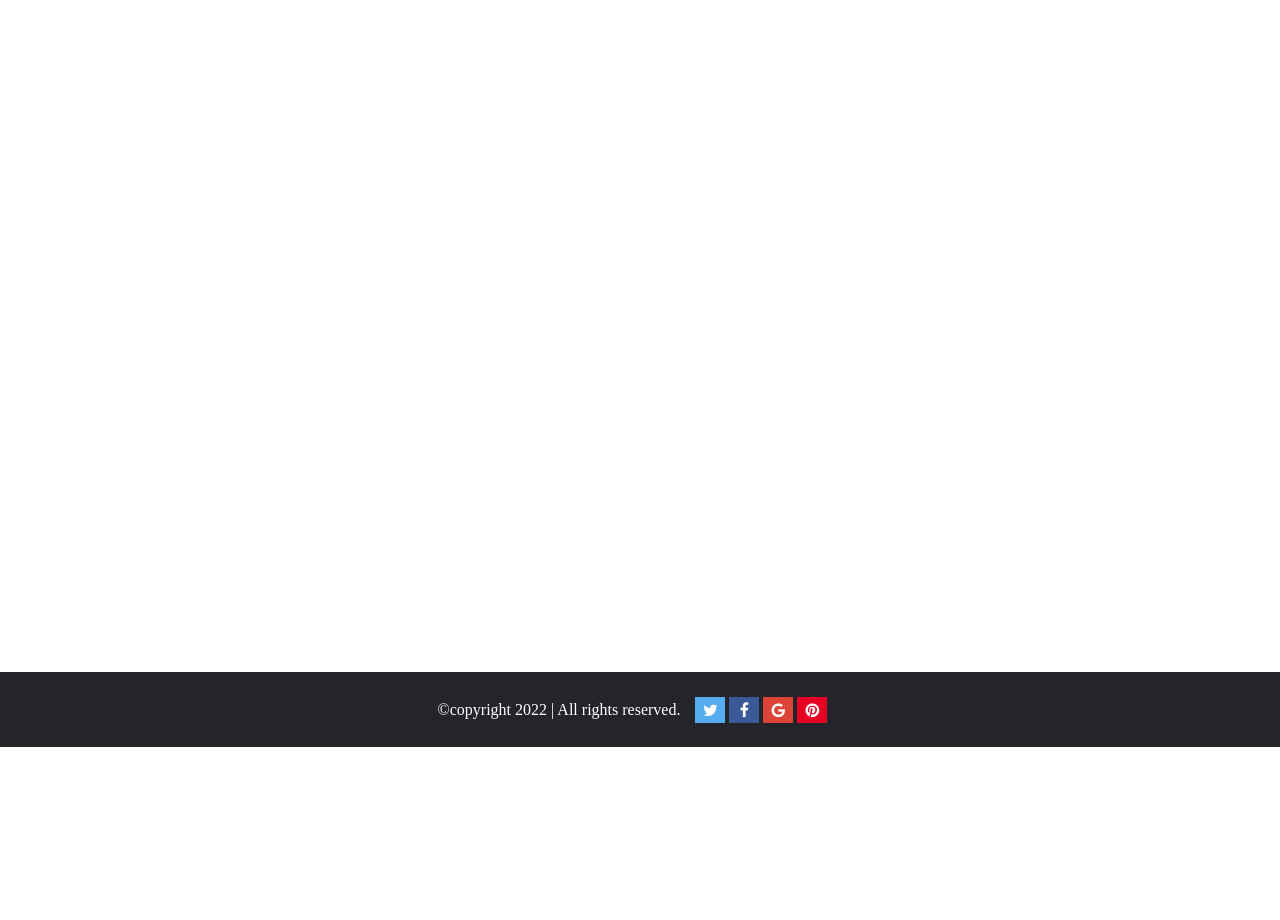
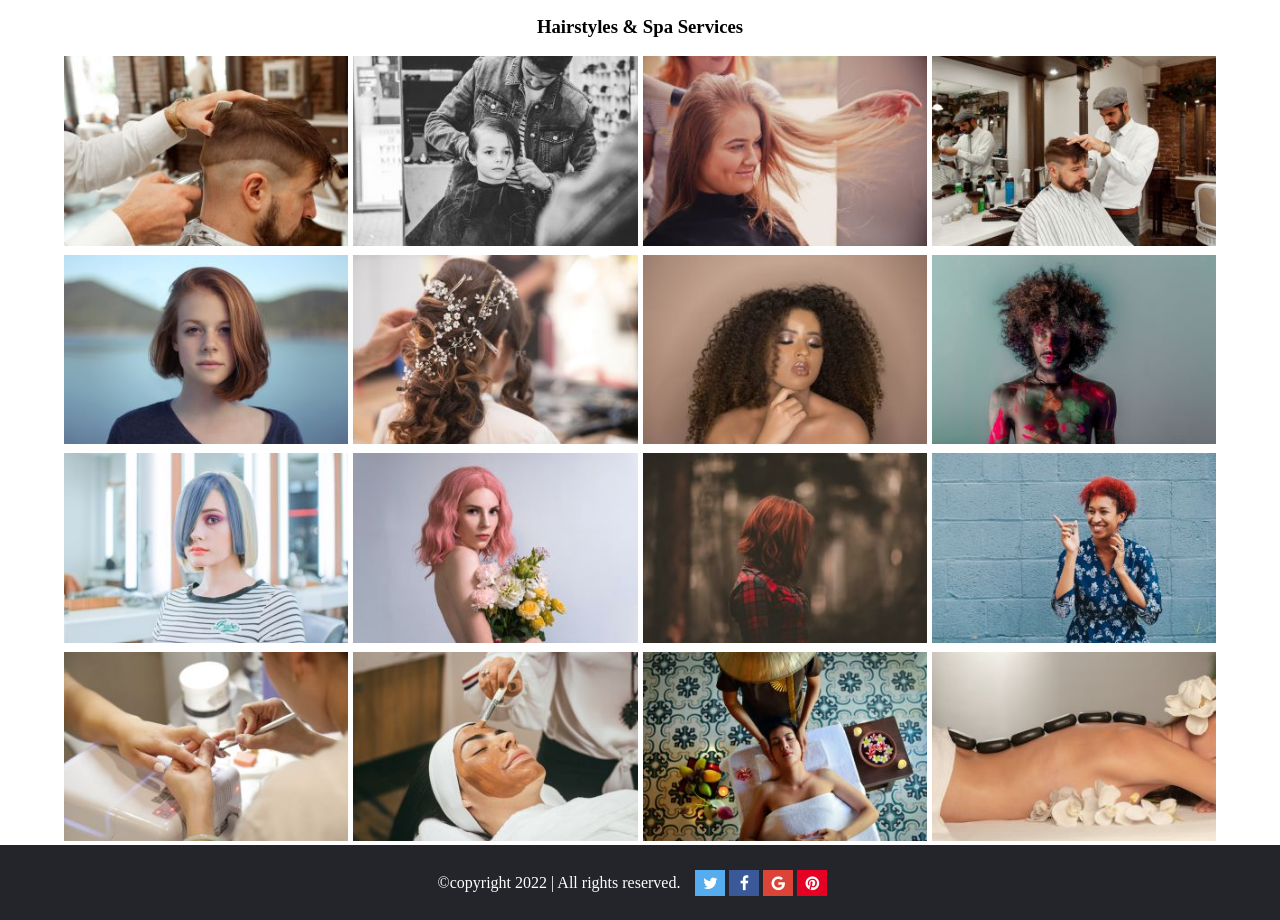
Before and after one commit to rdelena/hairsalon, a plain HTML site: page gallery.html in a window 1280 px wide. Shown: the part 53-973 px from the top of the page. Before the commit the page ends 800 px from the top, so only its background shows below. Drawn offline with Linux system fonts and the light colour scheme.

Commit message:
added content to image gallery

```diff
--- a/gallery.css
+++ b/gallery.css
@@ -49,6 +49,75 @@ body {
   background-color: white;
   border-radius: 10px;
 }
+.gallery {
+  display: grid;
+  grid-template-columns: auto auto auto auto;
+  grid-template-rows: auto;
+  list-style: none;
+  padding: 0 5%;
+  grid-template-areas:
+    "cut1 cut2 cut3 cut4"
+    "style1 style2 style3 style4"
+    "dye1 dye2 dye3 dye4"
+    "spa1 spa2 spa3 spa4";
+  gap: 5px;
+  place-items: center;
+}
+img {
+  max-width: 100%;
+  height: auto;
+}
+h3 {
+  text-align: center;
+}
+.cut1 {
+  grid-area: cut1;
+}
+.cut2 {
+  grid-area: cut2;
+}
+.cut3 {
+  grid-area: cut3;
+}
+.cut4 {
+  grid-area: cut4;
+}
+.style1 {
+  grid-area: style1;
+}
+.style2 {
+  grid-area: style2;
+}
+.style3 {
+  grid-area: style3;
+}
+.style4 {
+  grid-area: style4;
+}
+.dye1 {
+  grid-area: dye1;
+}
+.dye2 {
+  grid-area: dye2;
+}
+.dye3 {
+  grid-area: dye3;
+}
+.dye4 {
+  grid-area: dye4;
+}
+.spa1 {
+  grid-area: spa1;
+}
+.spa2 {
+  grid-area: spa2;
+}
+.spa3 {
+  grid-area: spa3;
+}
+.spa4 {
+  grid-area: spa4;
+}
 footer {
   background-color: #24252a;
   color: white;
@@ -57,9 +126,9 @@ footer {
   align-items: center;
   justify-content: center;
   height: 75px;
-  position: absolute;
+  /* position: absolute;
   bottom: 0;
-  width: 100%;
+  width: 100%; */
 }
 .social-media {
   margin: 15px;
--- a/gallery.html
+++ b/gallery.html
@@ -29,6 +29,27 @@
         </ul>
       </div>
     </nav>
+    <main>
+      <h3>Hairstyles & Spa Services</h3>
+      <ui class="gallery">
+        <li class="cut1"><a href="#"><img src="img/haircut1-edit(gallery).jpg" alt=""></a></li>
+        <li class="cut2"><a href="#"><img src="img/haircut2-edit(gallery).jpg" alt=""></a></li>
+        <li class="cut3"><a href="#"><img src="img/haircut3-edit(gallery).jpg" alt=""></a></li>
+        <li class="cut4"><a href="#"><img src="img/haircut4-edit(gallery).jpg" alt=""></a></li>
+        <li class="style1"><a href="#"><img src="img/hairstyle1-edit(gallery).jpg" alt=""></a></li>
+        <li class="style2"><a href="#"><img src="img/hairstyle2-edit(gallery).jpg" alt=""></a></li>
+        <li class="style3"><a href="#"><img src="img/hairstyle3-edit(gallery).jpg" alt=""></a></li>
+        <li class="style4"><a href="#"><img src="img/hairstyle4-edit(gallery).jpg" alt=""></a></li>
+        <li class="dye1"><a href="#"><img src="img/hairdye1-edit(gallery).jpg" alt=""></a></li>
+        <li class="dye2"><a href="#"><img src="img/hairdye2-edit(gallery).jpg" alt=""></a></li>
+        <li class="dye3"><a href="#"><img src="img/hairdye3-edit(gallery).jpg" alt=""></a></li>
+        <li class="dye4"><a href="#"><img src="img/hairdye4-edit(gallery).jpg" alt=""></a></li>
+        <li class="spa1"><a href="#"><img src="img/spa1-edit(gallery).jpg" alt=""></a></li>
+        <li class="spa2"><a href="#"><img src="img/spa2-edit(gallery).jpg" alt=""></a></li>
+        <li class="spa3"><a href="#"><img src="img/spa3-edit(gallery).jpg" alt=""></a></li>
+        <li class="spa4"><a href="#"><img src="img/spa4-edit(gallery).jpg" alt=""></a></li>
+      </ui>
+    </main>
     <footer>
       <p>©copyright 2022 | All rights reserved.</p>
       <section class="social-media">
```
Also changed, not shown: style.css (+10 -6 lines), img/barber1.jpg (deleted), img/haircut1-edit(gallery).jpg (added), img/haircut2-edit(gallery).jpg (added), img/haircut3-edit(gallery).jpg (added), img/haircut4-edit(gallery).jpg (added), img/hairdye1-edit(gallery).jpg (added), img/hairdye2-edit(gallery).jpg (added), img/hairdye3-edit(gallery).jpg (added), img/hairdye4-edit(gallery).jpg (added), img/hairstyle1-edit(gallery).jpg (added), img/hairstyle2-edit(gallery).jpg (added), img/hairstyle3-edit(gallery).jpg (added), img/hairstyle4-edit(gallery).jpg (added), 4 more files.
